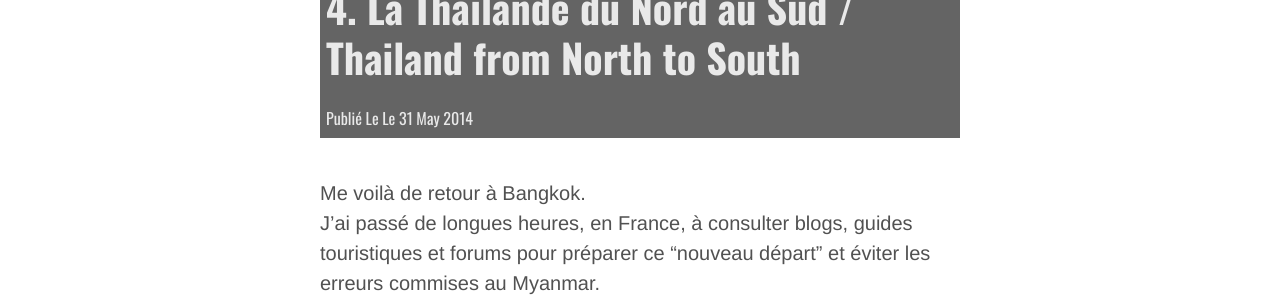
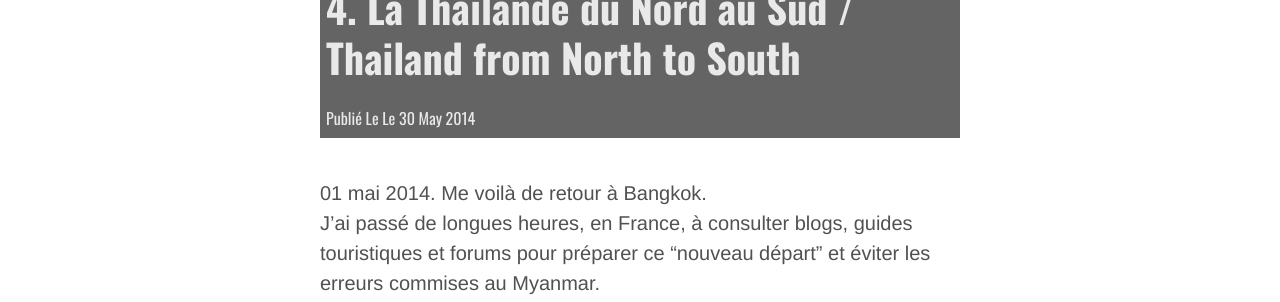
Before and after one commit to crossingborders/crossingborders.github.io, a Jekyll site: the page built from _posts/2014-05-30-Thailande-du-Nord-au-Sud.md, in a window 1280 px wide. Shown: the top 302 px of the page. Built offline with Jekyll 4.4.1, drawn with Linux system fonts in a browser that asks for light colours; emoji names are drawn with the system emoji font; Markdown is read by kramdown in place of the engine named in the settings.

Commit message:
Update and rename 2014-05-31-Thailande-du-Nord-au-Sud.md to 2014-05-30-Thailande-du-Nord-au-Sud.md

```diff
--- a/_posts/2014-05-31-Thailande-du-Nord-au-Sud.md
+++ b/_posts/2014-05-30-Thailande-du-Nord-au-Sud.md
@@ -11,7 +11,7 @@ places:
 published: true
 ---
 
-Me voilà de retour à Bangkok.
+01 mai 2014. Me voilà de retour à Bangkok.
 J'ai passé de longues heures, en France, à consulter blogs, guides touristiques et forums pour préparer ce "nouveau départ" et éviter les erreurs commises au Myanmar.
 **Je pars un mois à la découverte de la Thaïlande**. Mon intention est de traverser le pays du nord au sud en évitant au maximum la mousson qui arrive.
 Etablir un plan de voyage a été un vrai casse-tête: est ce que je fais les bons choix de destination? Le programme est-il réaliste ou trop ambitieux? Est ce facile de voyager sur de longues distances ou pas? Les moyens de transport sont-ils fiables? Ah, décidément, l'art de voyager ne s'apprend pas en une nuit!
```
